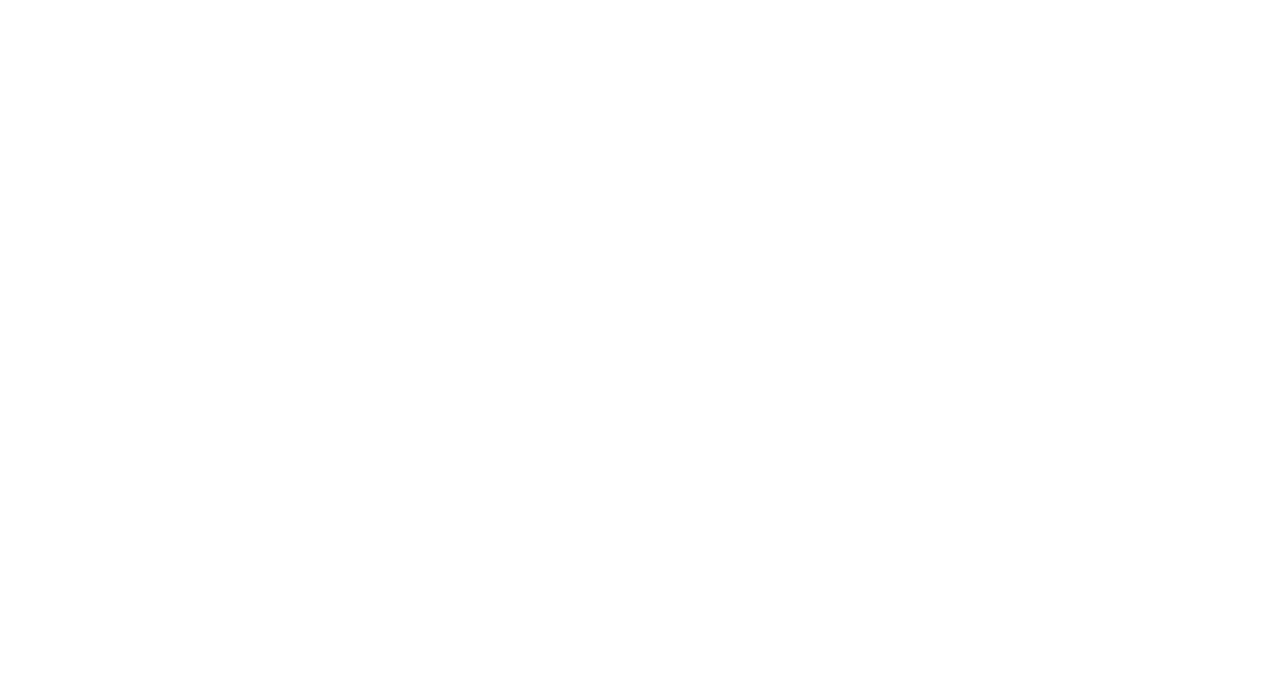
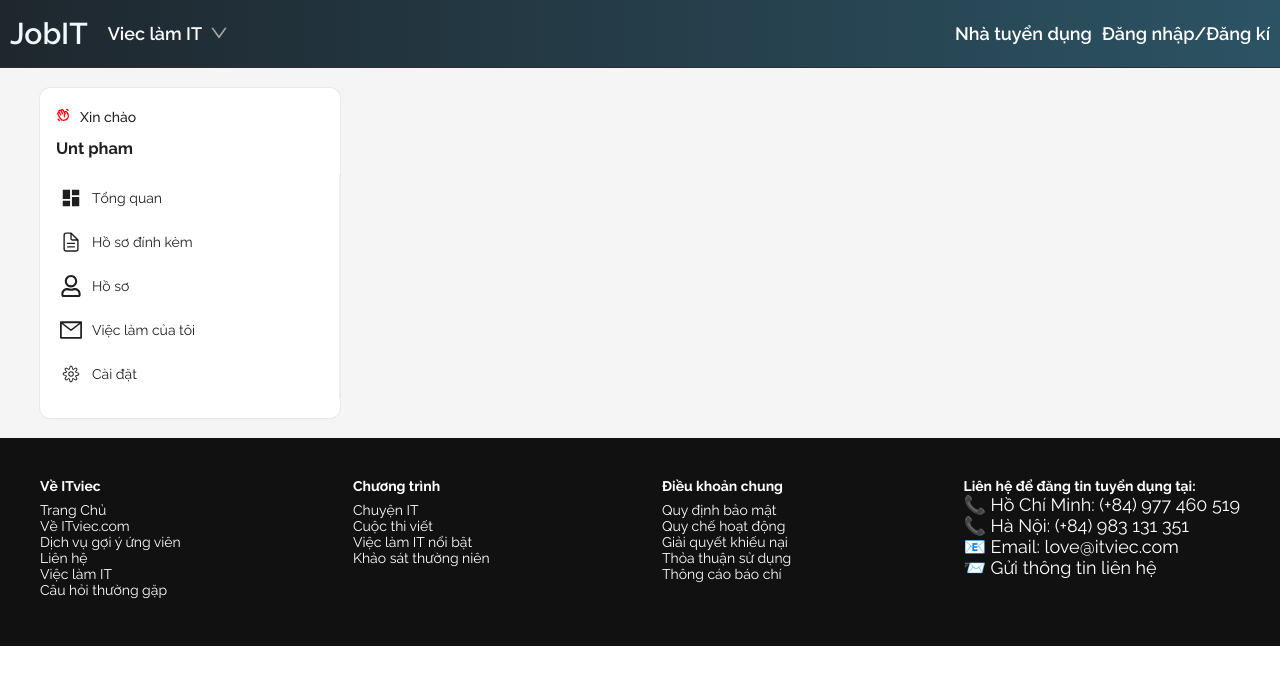
Before and after one commit to phamvanhuong123/jobIT-website, a React (Vite) app in the folder frontend/: page /user in a window 1280 px wide. Before the commit this address had no page. Shown: the top 684 px of the page. Built offline with nearby package versions, Linux system fonts and the light colour scheme.

Commit message:
create Account Page and config router

```diff
--- /dev/null
+++ b/frontend/src/layout/client/Sidebar/Sidebar.tsx
@@ -0,0 +1,66 @@
+import { MdDashboard } from "react-icons/md";
+import { IoDocumentTextOutline } from "react-icons/io5";
+import { FaRegUser } from "react-icons/fa";
+import { CiSettings } from "react-icons/ci";
+import { PiHandWavingBold } from "react-icons/pi";
+import { ConfigProvider, Layout, Menu } from "antd"
+import { NavLink } from "react-router";
+import './style.css'
+import { MailOutlined } from "@ant-design/icons";
+const {Sider } = Layout;
+function Sidebar(){
+    const items  = [
+        {
+            key: 'sub1',
+            icon: <MdDashboard />,
+            label: <NavLink to={'tong-quan-ho-so'}>Tổng quan</NavLink>
+        },
+        {
+            key: 'sub2',
+            icon: <IoDocumentTextOutline />,
+            label: <NavLink to={'quan-li-cv'}>Hồ sơ đính kèm</NavLink>
+        },
+           {
+            key: 'sub3',
+            icon: <FaRegUser />,
+            label: <NavLink to={'ho-so-cv'}>Hồ sơ</NavLink>
+        },
+        {
+            key: 'sub4',
+            icon: <MailOutlined />,
+            label: <NavLink  to={'viec-lam-cua-toi'}>Việc làm của tôi</NavLink>
+        },
+          {
+            key: 'sub5',
+            icon: <CiSettings />,
+            label: <NavLink to={'cai-dat'}>Cài đặt</NavLink>
+        },
+
+    ]
+    return <>
+        <Sider className="box-sidebar" width={300}  theme='light'>
+
+                <div className="box-sidebar-title">
+                    <div>
+                        <PiHandWavingBold color="red" />
+                        <span>Xin chào</span>
+                    </div>
+                    <h3>Unt pham</h3>
+                </div>
+                <ConfigProvider
+                    theme={{
+                        components : {
+                            Menu : {
+                                iconSize : 22
+                            }
+                        }
+                    }}
+                >
+                    <Menu items={items}/>
+                </ConfigProvider>
+
+
+        </Sider>
+    </>
+}
+export default Sidebar;
--- /dev/null
+++ b/frontend/src/layout/client/Sidebar/style.css
@@ -0,0 +1,22 @@
+.box-sidebar{
+    position: sticky;
+    border-radius: 10px;
+    padding: 20px 0;
+    box-shadow: rgba(0, 0, 0, 0.05) 0px 0px 0px 1px;
+}
+.box-sidebar li{
+   display: flex !important;
+   align-items: center;
+}
+.box-sidebar-title{
+    padding-inline: 16px;
+    margin-bottom: 16px;
+}
+.box-sidebar-title div{
+    font-size: 14px;
+    font-weight: 500;
+    margin-bottom: 14px;
+}
+.box-sidebar-title div span{
+    margin-left: 10px;
+}
--- /dev/null
+++ b/frontend/src/pages/Account/Account.tsx
@@ -0,0 +1,26 @@
+import { Layout } from "antd"
+import { Outlet } from "react-router";
+import Sidebar from "~/layout/client/Sidebar/Sidebar";
+
+const {Content} = Layout
+const style : React.CSSProperties = {
+    padding : '20px 0',
+    gap : 25,
+    margin : '0 auto',
+    maxWidth : 1200,
+    width : '100%',
+
+
+}
+function Account(){
+    return<>
+    <Layout style={style} >
+
+            <Sidebar/>
+            <Content >
+                <Outlet/>
+            </Content>
+        </Layout>
+    </>
+}
+export default Account;
--- /dev/null
+++ b/frontend/src/pages/Account/AttachedCV/AttachedCV.tsx
@@ -0,0 +1,6 @@
+function AttachedCV(){
+    return <>
+    Đây là trang AttachedCV
+    </>
+}
+export default AttachedCV
--- /dev/null
+++ b/frontend/src/pages/Account/MyJobs/MyJobs.tsx
@@ -0,0 +1,6 @@
+function MyJobs(){
+    return <>
+    Đây là trang MyJobs
+    </>
+}
+export default MyJobs
--- /dev/null
+++ b/frontend/src/pages/Account/Overview/Overview.tsx
@@ -0,0 +1,6 @@
+function Overview(){
+    return <>
+    Đây là trang Overview
+    </>
+}
+export default Overview
--- /dev/null
+++ b/frontend/src/pages/Account/Profile/Profile.tsx
@@ -0,0 +1,6 @@
+function Profile(){
+    return <>
+    Đây là trang profile
+    </>
+}
+export default Profile
--- /dev/null
+++ b/frontend/src/pages/Account/Settings/Settings.tsx
@@ -0,0 +1,6 @@
+function Settings(){
+    return <>
+    Đây là trang Settings
+    </>
+}
+export default Settings
--- a/frontend/src/routes/ClientRoute.tsx
+++ b/frontend/src/routes/ClientRoute.tsx
@@ -1,36 +1,67 @@
-import { useRoutes } from "react-router"
-import LayoutDefault from "~/layout/client/LayoutDefault/LayoutDefault"
-import DetailJob from "~/pages/DetailJob/DetailJob"
-import Home from "~/pages/Home/Home"
-import ListJobs from "~/pages/ListJobs/ListJobs"
-import CompanyPage from '~/pages/Company/Company';
+import { useRoutes } from "react-router";
+import LayoutDefault from "~/layout/client/LayoutDefault/LayoutDefault";
+import DetailJob from "~/pages/DetailJob/DetailJob";
+import Home from "~/pages/Home/Home";
+import ListJobs from "~/pages/ListJobs/ListJobs";
+import CompanyPage from "~/pages/Company/Company";
+
+import Account from "~/pages/Account/Account";
+import Overview from "~/pages/Account/Overview/Overview";
+import AttachedCV from "~/pages/Account/AttachedCV/AttachedCV";
+import Profile from "~/pages/Account/Profile/Profile";
+import MyJobs from "~/pages/Account/MyJobs/MyJobs";
+import Settings from "~/pages/Account/Settings/Settings";
 function ClientRoute() {
   let element = useRoutes([
     {
-            path: '/',
+      path: "/",
       element: <LayoutDefault />,
-            children: [{
-                path: '',
-                element: <Home />
+      children: [
+        {
+          path: "",
+          element: <Home />,
         },
         {
-                path: 'viec-lam-it',
-                element: <ListJobs />
+          path: "viec-lam-it",
+          element: <ListJobs />,
         },
         {
-                path: 'viec-lam-it/chi-tiet',
-                element: <DetailJob />
+          path: "viec-lam-it/chi-tiet",
+          element: <DetailJob />,
         },
         {
           path: "company",
-                element: <CompanyPage />
+          element: <CompanyPage />,
+        },
+        {
+            path : 'user',
+            element : <Account/>,
+            children : [
+              {
+                path  :'tong-quan-ho-so',
+                element : <Overview/>
+              },
+              {
+                path  :'quan-li-cv',
+                element : <AttachedCV/>
+              },
+              {
+                path  :'ho-so-cv',
+                element : <Profile/>
+              },
+              {
+                path  :'viec-lam-cua-toi',
+                element : <MyJobs/>
+              },
+              {
+                path  :'cai-dat',
+                element : <Settings/>
+              },
+            ]
         }
-            ]
-
+      ],
+    },
+  ]);
+  return <>{element}</>;
 }
-    ])
-    return <>
-        {element}
-    </>
-}
-export default ClientRoute
+export default ClientRoute;
```
Lines whose indentation alone changed are shown as unchanged.
